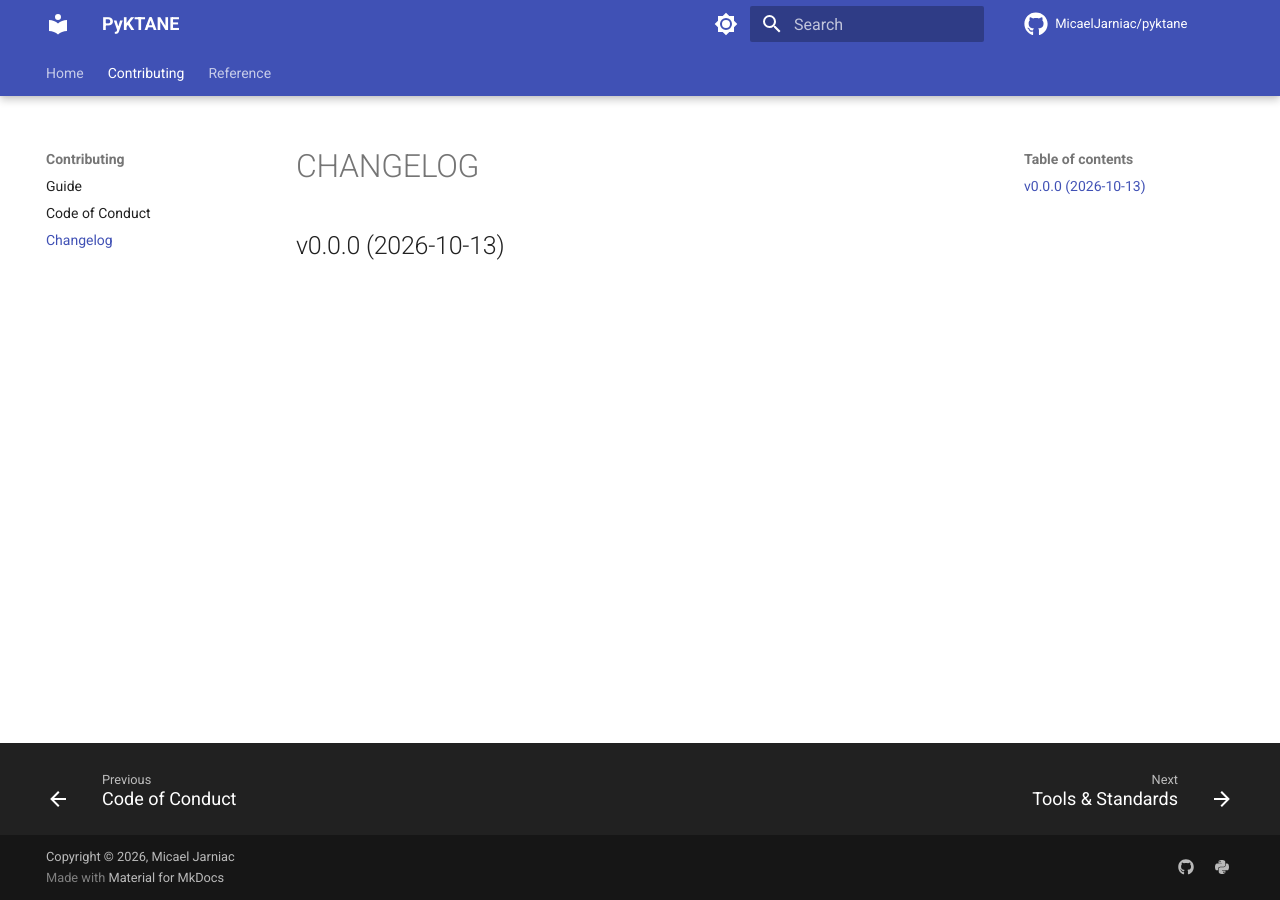
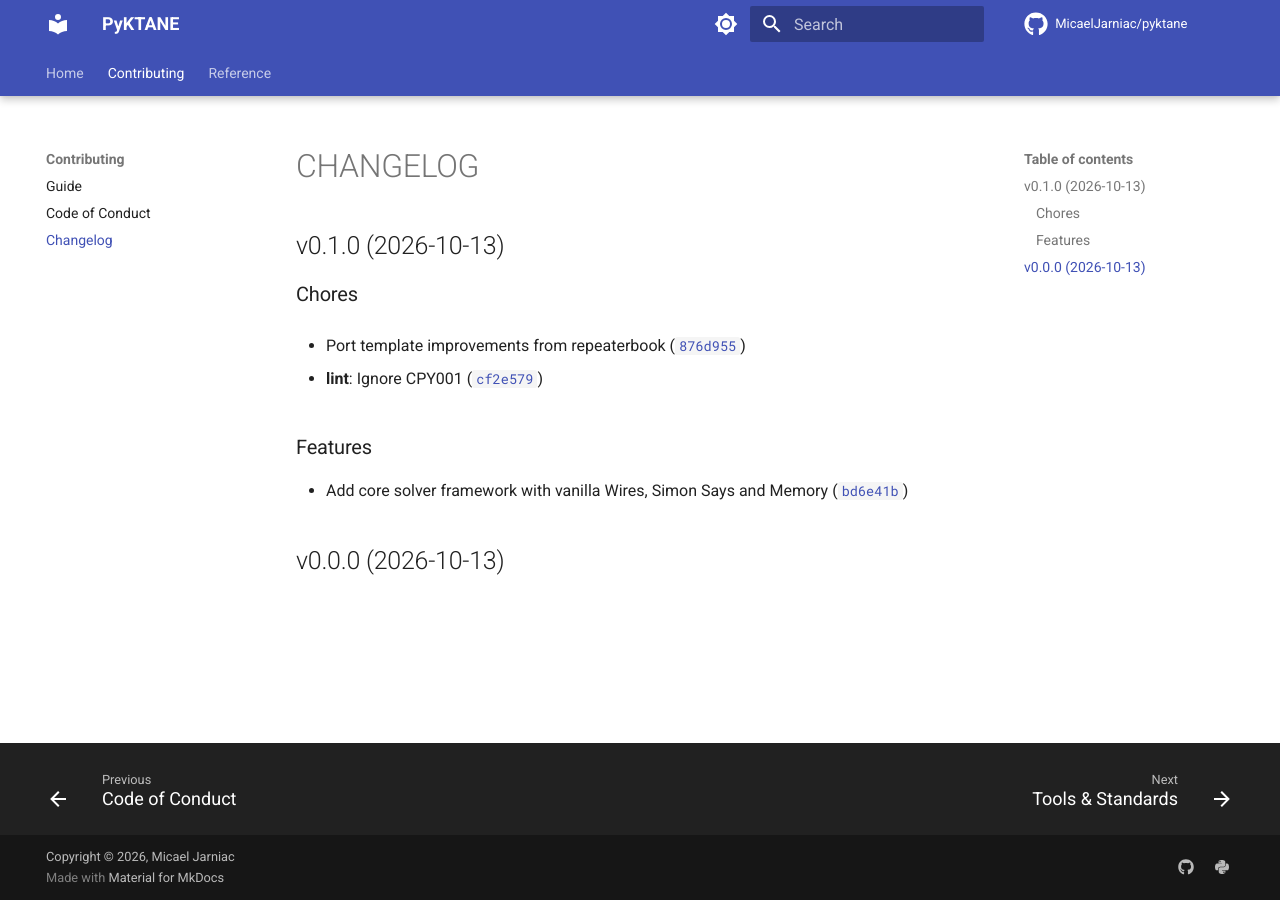
Before and after one commit to MicaelJarniac/pyktane, an MkDocs documentation site: the page built from docs/CHANGELOG.md, in a window 1280 px wide. Built offline with MkDocs 1.6.1 and Material for MkDocs 9.7.7, drawn with Linux system fonts in a browser that asks for light colours; comment, search, counter and statistics services are not loaded.

Commit message:
0.1.0
Automatically generated by python-semantic-release

```diff
--- a/docs/CHANGELOG.md
+++ b/docs/CHANGELOG.md
@@ -2,4 +2,20 @@
 
 <!-- version list -->
 
+## v0.1.0 (2026-10-13)
+
+### Chores
+
+- Port template improvements from repeaterbook
+  ([`876d955`](https://github.com/MicaelJarniac/pyktane/commit/876d9551ecc7ac15623424dc55f8aed67e74b320))
+
+- **lint**: Ignore CPY001
+  ([`cf2e579`](https://github.com/MicaelJarniac/pyktane/commit/cf2e57972c4ad269c30f0c1f8ae8ff3cab7acf85))
+
+### Features
+
+- Add core solver framework with vanilla Wires, Simon Says and Memory
+  ([`bd6e41b`](https://github.com/MicaelJarniac/pyktane/commit/bd6e41bd30c8e5732f20b271d0e1944fad0ed102))
+
+
 ## v0.0.0 (2026-10-13)
--- a/pyproject.toml
+++ b/pyproject.toml
@@ -1,6 +1,6 @@
 [project]
 name = "pyktane"
-version = "0.0.0"
+version = "0.1.0"
 description = "Python KTANE utilities."
 authors = [
   {name = "Micael Jarniac", email = "micael@jarniac.dev"},
```
Also changed, not shown: 1 other file.
